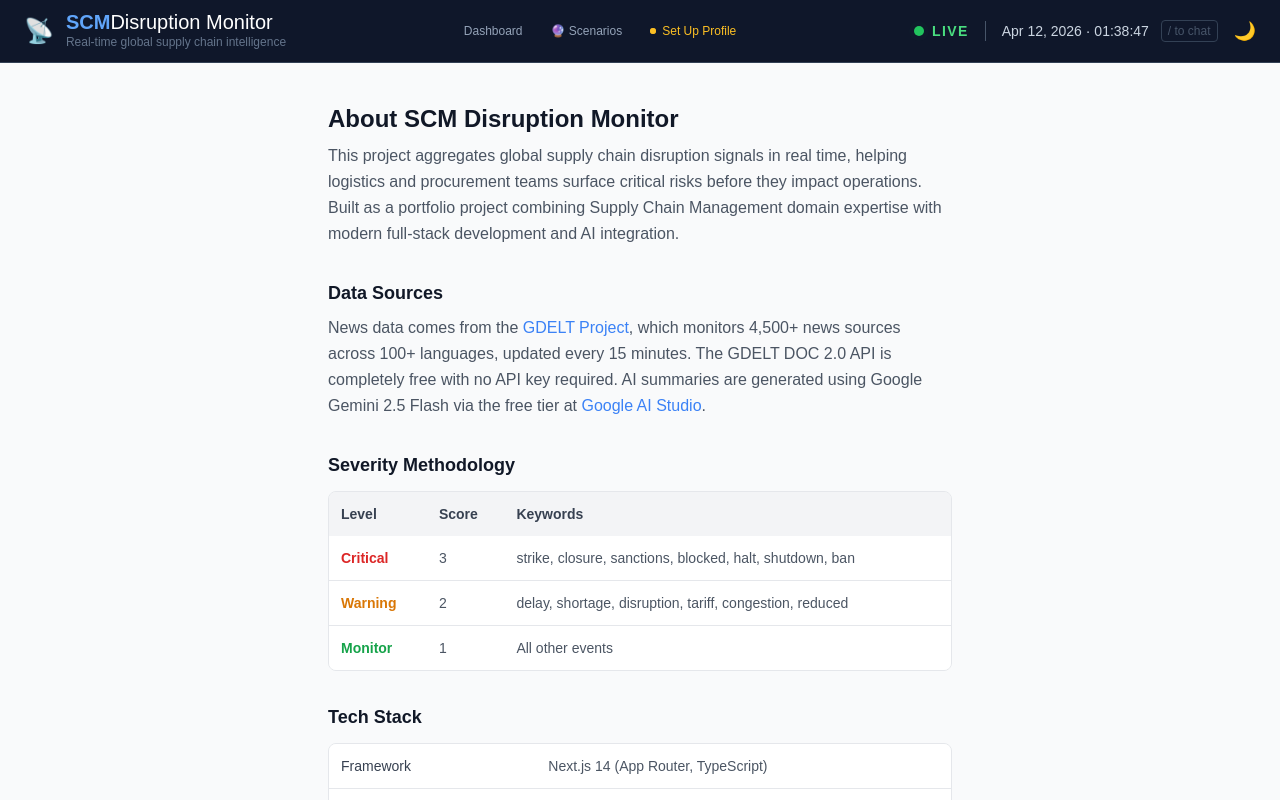
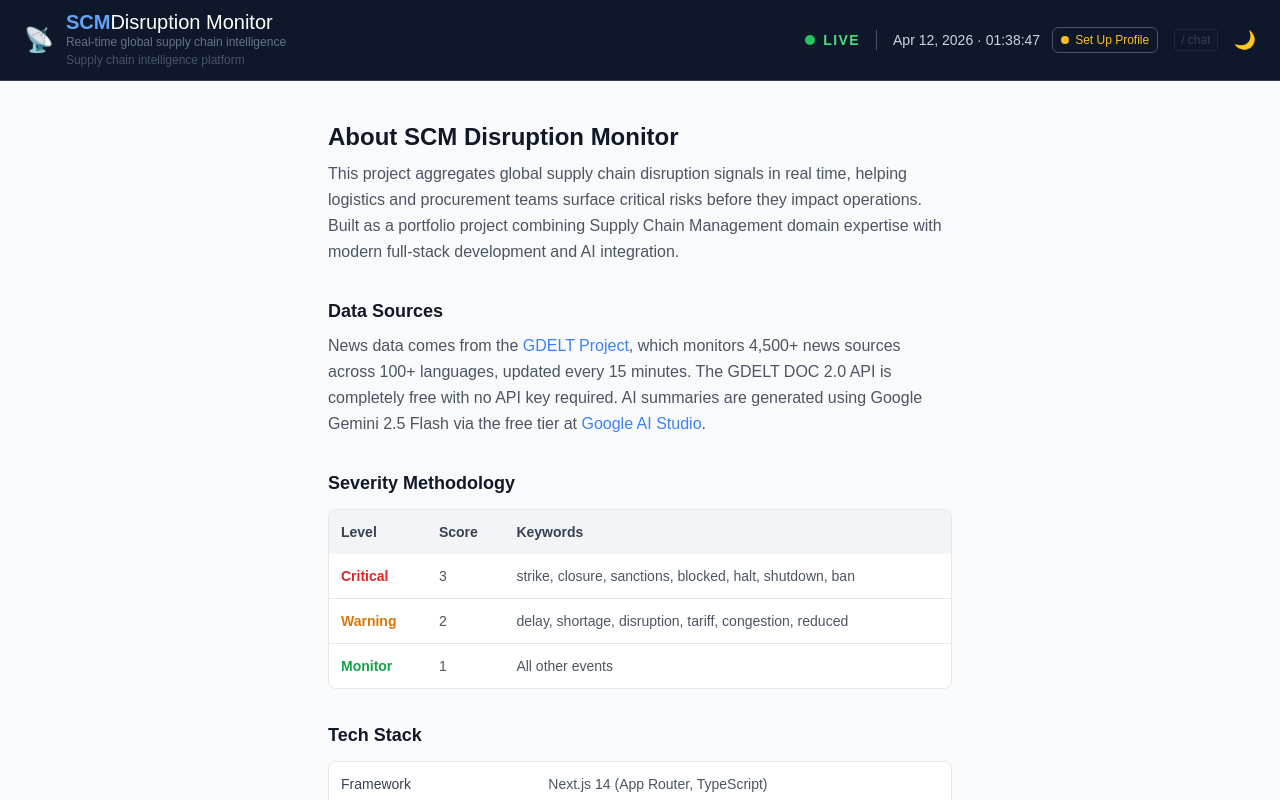
Before and after one commit to balrajkooner14-stack/scm-disruption-monitor, a Next.js app: page /about in a window 1280 px wide. Shown: the top 800 px of the page. Built offline with nearby package versions, Linux system fonts and the light colour scheme.

Commit message:
feat: Phase 6 — tabbed layout consolidation, intelligence hub
Co-Authored-By: Claude Sonnet 4.6 <noreply@anthropic.com>

```diff
--- a/app/page.tsx
+++ b/app/page.tsx
@@ -2,7 +2,6 @@ import { Metadata } from "next"
 import { Suspense } from "react"
 import Navbar from "@/components/Navbar"
 import AIInsightPanel from "@/components/AIInsightPanel"
-import CategoryChart from "@/components/CategoryChart"
 import DashboardClient from "@/components/DashboardClient"
 import { fetchDisruptions } from "@/lib/fetchDisruptions"
 
@@ -20,7 +19,6 @@ export default async function Home() {
       <Navbar />
       <div className="max-w-7xl mx-auto px-4 sm:px-6 lg:px-8 py-6 space-y-6">
         <AIInsightPanel headlines={top5Headlines} />
-        <CategoryChart events={events} />
         <Suspense>
           <DashboardClient events={events} />
         </Suspense>
--- a/components/Navbar.tsx
+++ b/components/Navbar.tsx
@@ -50,6 +50,7 @@ export default function Navbar() {
     <nav className="sticky top-0 z-50 w-full bg-slate-900 border-b border-slate-700 py-3 px-6 flex flex-row items-center justify-between gap-4">
       {/* Left: Logo */}
       <div className="flex items-center gap-3 flex-shrink-0">
+        <Link href="/" className="flex items-center gap-3">
           <span className="text-2xl">📡</span>
           <div className="flex flex-col">
             <div className="flex items-baseline gap-0">
@@ -57,50 +58,14 @@ export default function Navbar() {
               <span className="text-white font-light text-xl leading-none"> Disruption Monitor</span>
             </div>
             <span className="text-slate-500 text-xs mt-0.5">Real-time global supply chain intelligence</span>
+            <p className="hidden lg:block text-xs text-slate-600 mt-0.5">
+              Supply chain intelligence platform
+            </p>
           </div>
+        </Link>
       </div>
 
-      {/* Centre: Nav links */}
-      <nav className="hidden md:flex items-center gap-1">
-        <Link
-          href="/"
-          className="text-xs text-slate-400 hover:text-white px-3 py-1.5
-                     rounded-md hover:bg-slate-800 transition-colors"
-        >
-          Dashboard
-        </Link>
-        <Link
-          href="/scenarios"
-          className="text-xs text-slate-400 hover:text-white px-3 py-1.5
-                     rounded-md hover:bg-slate-800 transition-colors"
-        >
-          🔮 Scenarios
-        </Link>
-        {isLoaded && (
-          <Link
-            href="/profile"
-            className="flex items-center gap-1.5 text-xs text-slate-400 hover:text-white
-                       px-3 py-1.5 rounded-md hover:bg-slate-800 transition-colors"
-          >
-            {profile ? (
-              <>
-                <span className="inline-block w-1.5 h-1.5 rounded-full bg-green-500" />
-                Profile
-              </>
-            ) : (
-              <>
-                <span className="relative flex h-1.5 w-1.5">
-                  <span className="animate-ping absolute inline-flex h-full w-full rounded-full bg-amber-400 opacity-75" />
-                  <span className="relative inline-flex rounded-full h-1.5 w-1.5 bg-amber-400" />
-                </span>
-                <span className="text-amber-400">Set Up Profile</span>
-              </>
-            )}
-          </Link>
-        )}
-      </nav>
-
-      {/* Right: LIVE + date + shortcuts + dark mode */}
+      {/* Right: LIVE + date + profile + shortcuts + dark mode */}
       <div className="flex flex-row items-center gap-3 flex-shrink-0">
         <div className="flex items-center gap-2">
           <span className="relative flex h-2.5 w-2.5">
@@ -114,8 +79,30 @@ export default function Navbar() {
 
         <span className="hidden sm:block text-slate-300 text-sm">{dateStr} · {timeStr}</span>
 
-        <span className="hidden md:inline text-xs text-slate-600 border border-slate-700 rounded px-1.5 py-0.5">
-          / to chat
+        {isLoaded && (
+          <Link
+            href="/profile"
+            className="flex items-center gap-1.5 border border-slate-600 hover:border-slate-400 rounded-md px-2 py-1 transition-colors text-xs font-medium"
+          >
+            {profile ? (
+              <>
+                <span className="inline-block w-2 h-2 rounded-full bg-green-500" />
+                <span className="text-slate-300">My Profile</span>
+              </>
+            ) : (
+              <>
+                <span className="relative flex h-2 w-2">
+                  <span className="animate-ping absolute inline-flex h-full w-full rounded-full bg-amber-400 opacity-75" />
+                  <span className="relative inline-flex rounded-full h-2 w-2 bg-amber-400" />
+                </span>
+                <span className="text-amber-400">Set Up Profile</span>
+              </>
+            )}
+          </Link>
+        )}
+
+        <span className="hidden md:inline text-xs text-slate-700 border border-slate-800 rounded px-1.5 py-0.5 ml-1">
+          / chat
         </span>
 
         <button
--- a/components/ScenarioPlanner.tsx
+++ b/components/ScenarioPlanner.tsx
@@ -8,6 +8,7 @@ import type { ScenarioInput } from "@/app/api/scenario/route"
 
 interface ScenarioPlannerProps {
   events: ScoredEvent[]
+  defaultOpen?: boolean
 }
 
 const DISRUPTION_TYPES = [
@@ -42,9 +43,9 @@ const RESPONSE_ACTIONS = [
   "Custom response (describe below)",
 ]
 
-export default function ScenarioPlanner({ events }: ScenarioPlannerProps) {
+export default function ScenarioPlanner({ events, defaultOpen }: ScenarioPlannerProps) {
   const { profile, isLoaded } = useCompanyProfile()
-  const [isOpen, setIsOpen] = useState(false)
+  const [isOpen, setIsOpen] = useState(defaultOpen ?? false)
   const [isStreaming, setIsStreaming] = useState(false)
   const [result, setResult] = useState<string>("")
   const [hasResult, setHasResult] = useState(false)
```
Also changed, not shown: components/DashboardClient.tsx (+117 -3 lines). Lines whose indentation alone changed are shown as unchanged.
